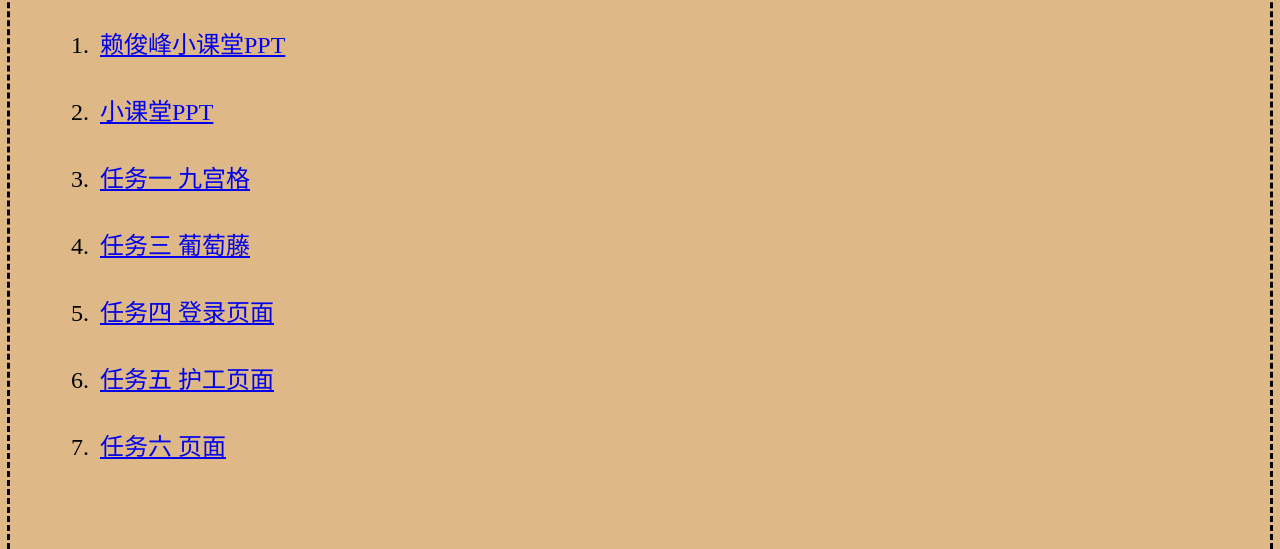
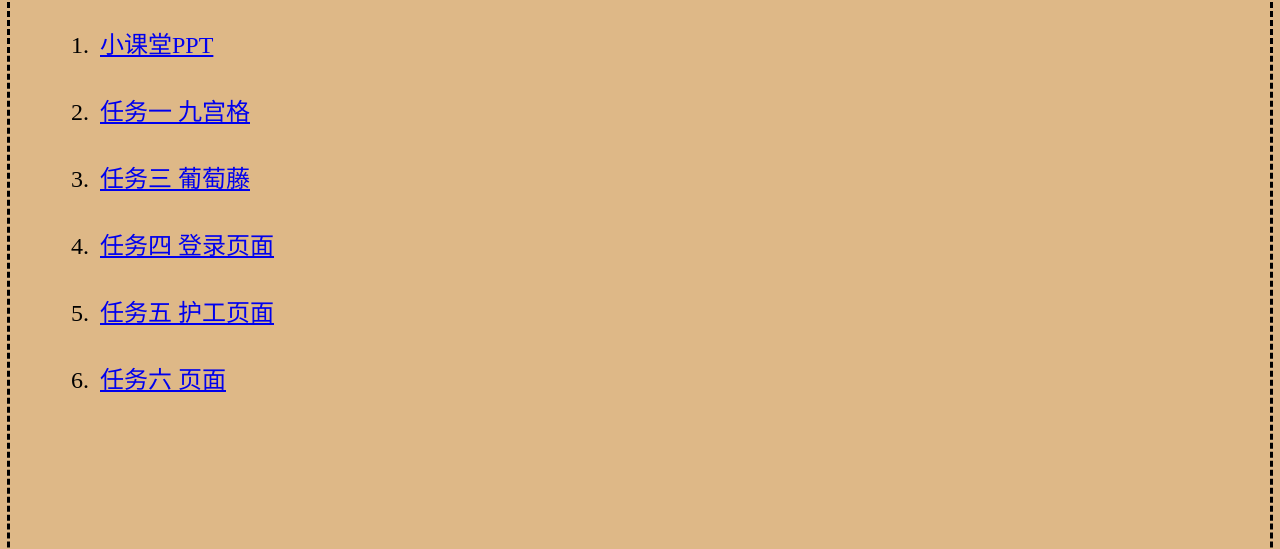
Before and after one commit to djc0529/task, a plain HTML site: page css/index.html in a window 1280 px wide. Shown: the part 185-734 px from the top of the page. Drawn offline with Linux system fonts and the light colour scheme.

Commit message:
Add files via upload

```diff
--- a/css/index.html
+++ b/css/index.html
@@ -37,7 +37,6 @@
         <p>css任务</p>
     </div>
     <ol>
-        <li><a href="../小课堂/PPT/1045-css-6.html">赖俊峰小课堂PPT</a>
 
         <li><a href="../小课堂/PPT/2018.5.3-B.html">小课堂PPT</a>
         <li><a href="../html/task1.html">任务一  九宫格</a>
```
